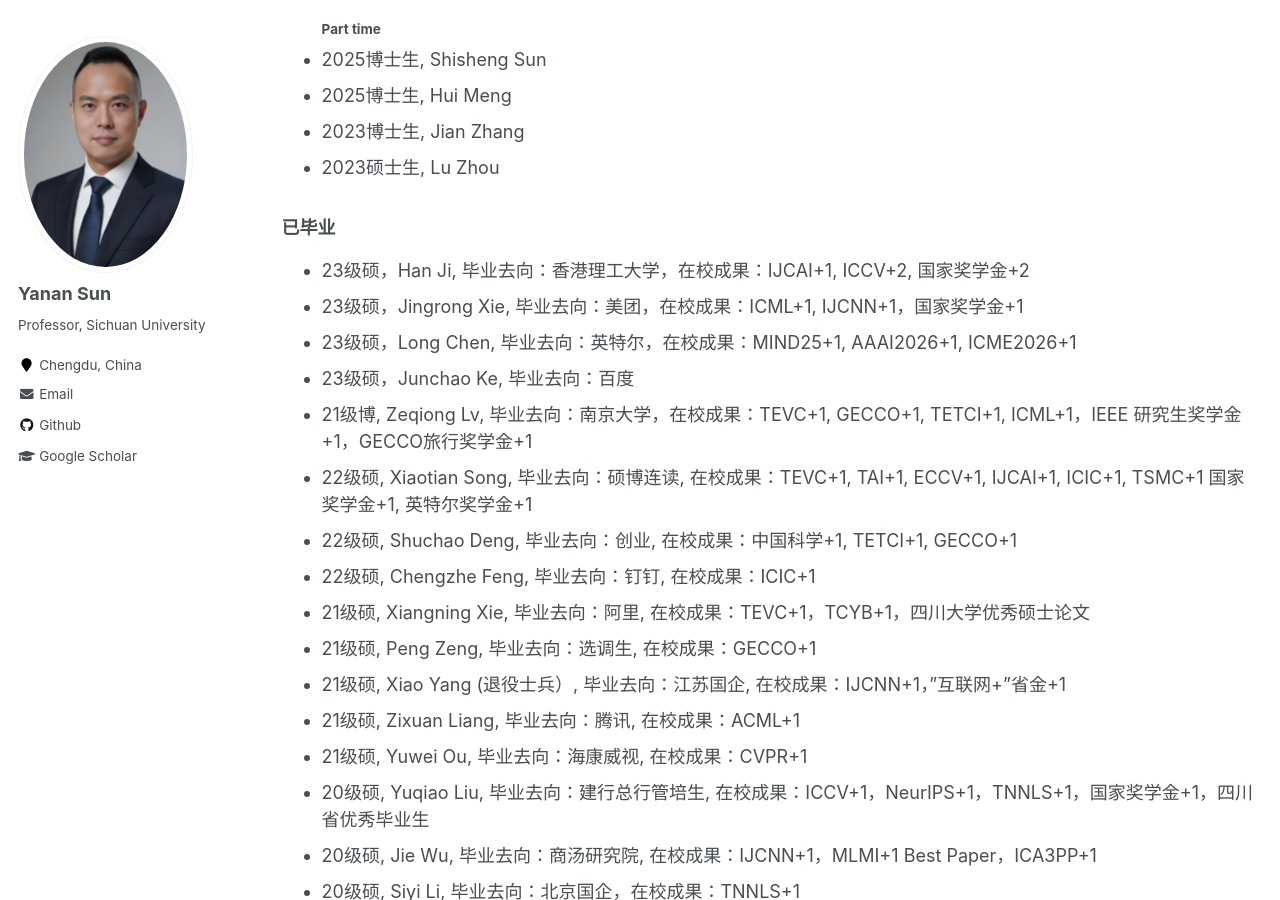
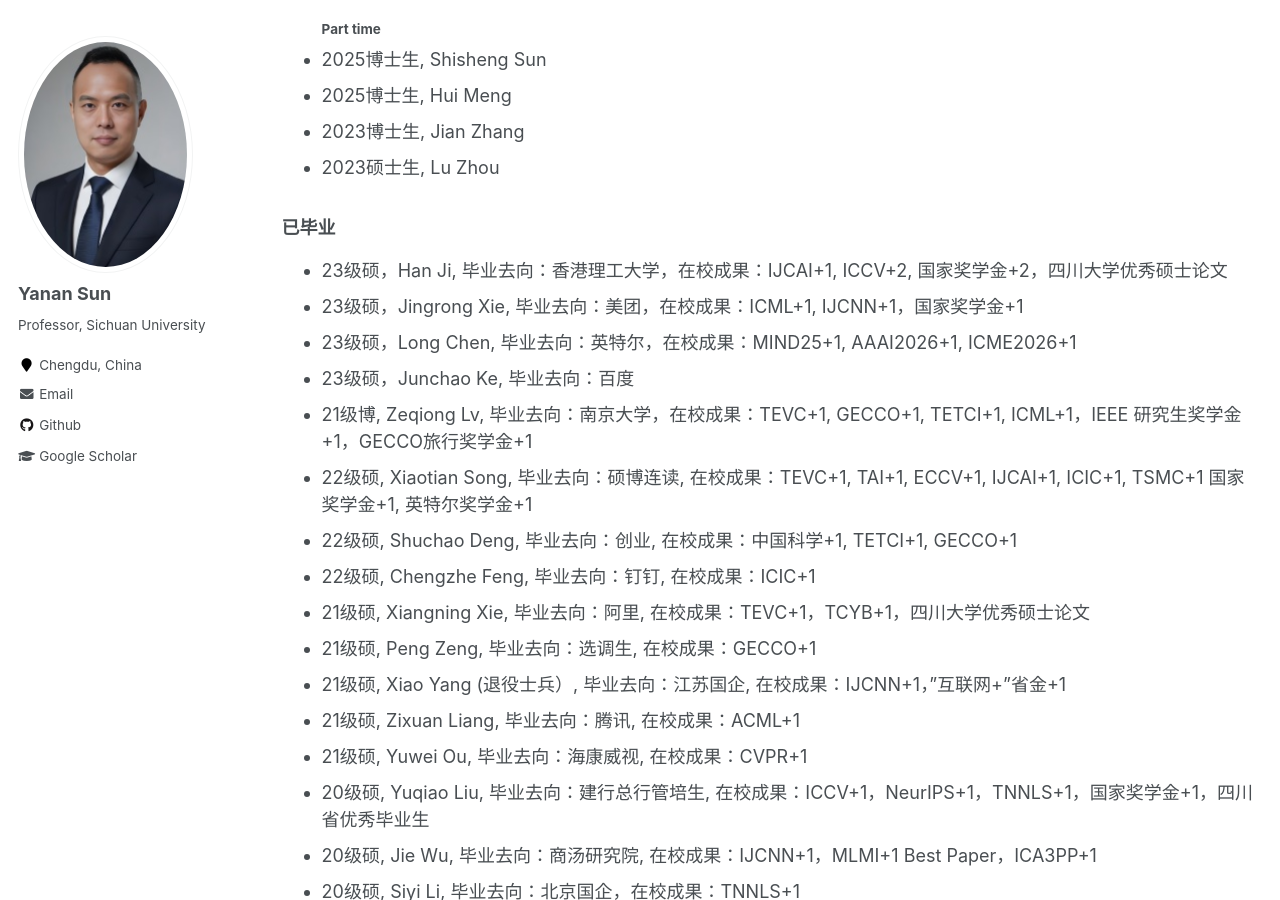
Before and after one commit to yn-sun/yn-sun.github.io, a Jekyll site: the page built from _pages/supervision.md, in a window 1280 px wide and 900 px high, scrolled down 748 px. Built offline with Jekyll 4.4.1, drawn with Linux system fonts in a browser that asks for light colours; comment, search, counter and statistics services are not loaded.

Commit message:
Update supervision.md

```diff
--- a/_pages/supervision.md
+++ b/_pages/supervision.md
@@ -26,7 +26,7 @@ author_profile: true
 * 2023硕士生, Lu Zhou
 
 ### 已毕业
-* 23级硕，<span style='width: 220px'>Han Ji</span>, 毕业去向：香港理工大学，在校成果：IJCAI+1, ICCV+2, 国家奖学金+2
+* 23级硕，<span style='width: 220px'>Han Ji</span>, 毕业去向：香港理工大学，在校成果：IJCAI+1, ICCV+2, 国家奖学金+2，四川大学优秀硕士论文
 * 23级硕，<span style='width: 220px'>Jingrong Xie</span>, 毕业去向：美团，在校成果：ICML+1, IJCNN+1，国家奖学金+1
 * 23级硕，<span style='width: 220px'>Long Chen</span>, 毕业去向：英特尔，在校成果：MIND25+1, AAAI2026+1, ICME2026+1
 * 23级硕，<span style='width: 220px'>Junchao Ke</span>, 毕业去向：百度
```
